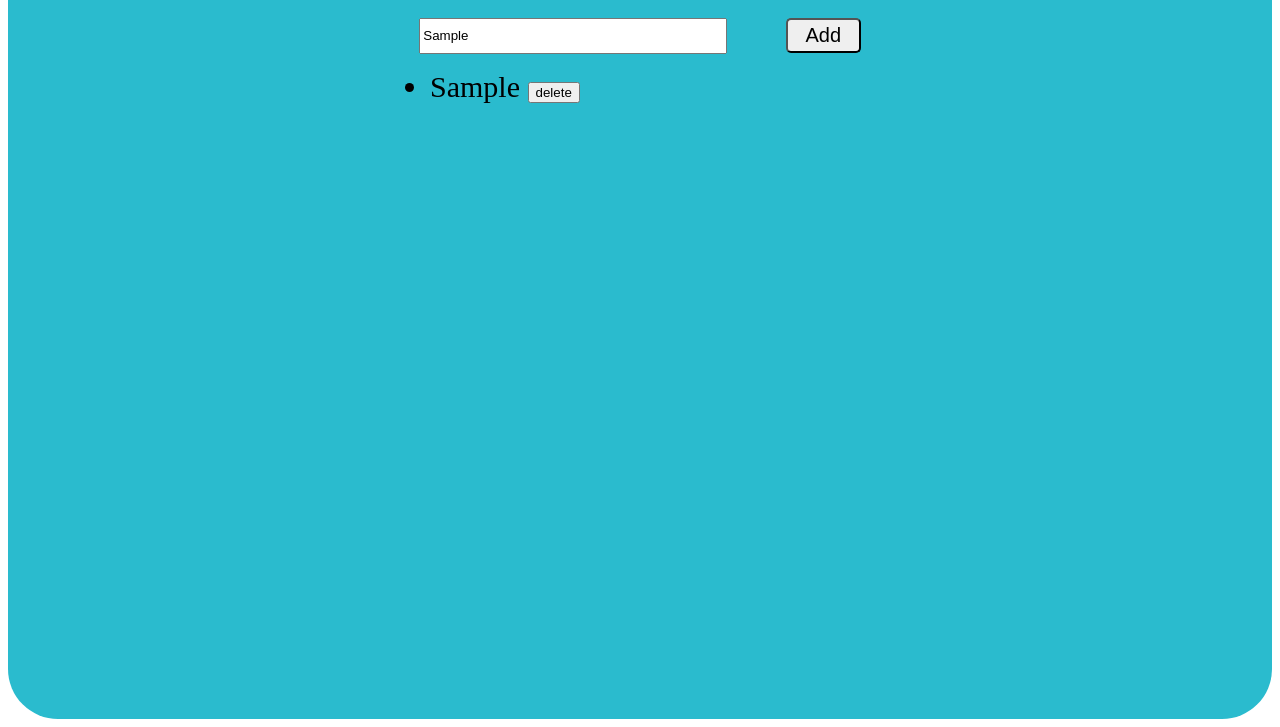
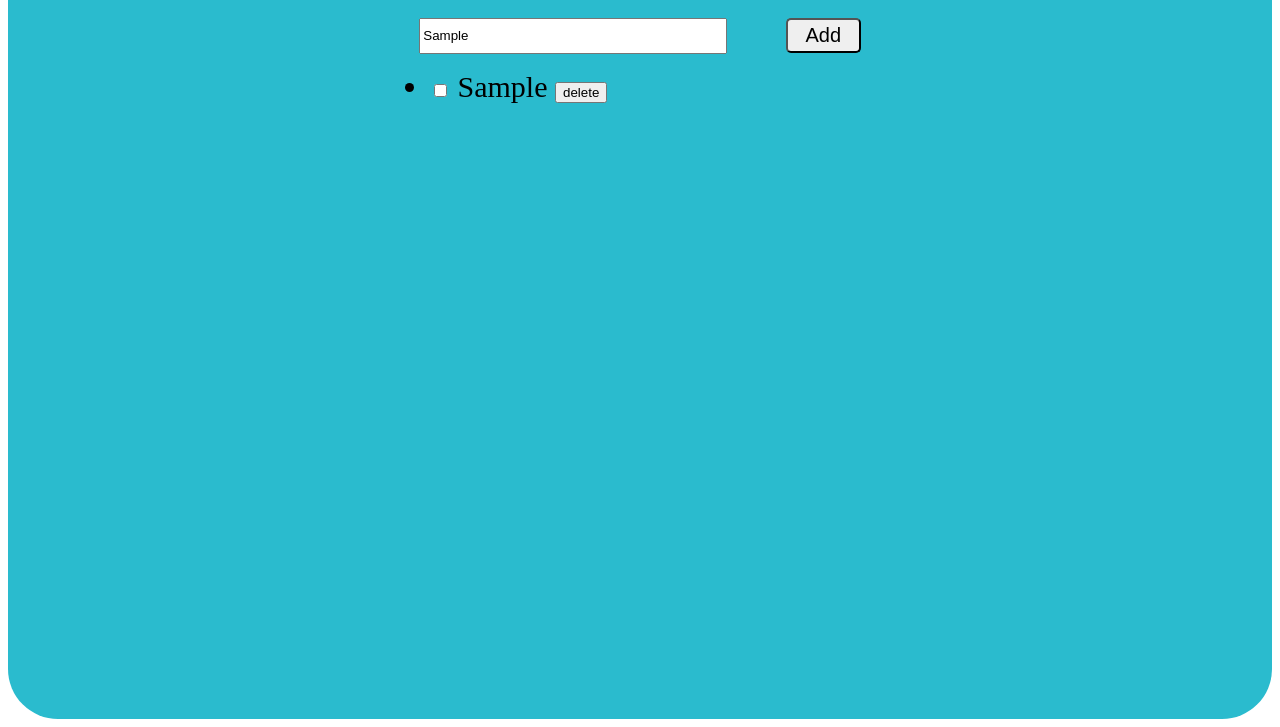
Before and after one commit to archergo1/Rocket_TodoList, a plain HTML site: page index.html in a window 1280 px wide. Both pictures are taken after typing "Sample" into the empty fields and a click on the button "Add". Shown: the part 121-848 px from the top of the page. Drawn offline with Linux system fonts and the light colour scheme.

Commit message:
add checkbox

```diff
--- a/all.js
+++ b/all.js
@@ -9,9 +9,13 @@ let data = [];
 function renderData(){
   let str = '';
   data.forEach(function (item,index) {
-    str+=`<li>${item.content} <input class="delete" type="button" data-num="${index}" value="delete"></li>`
+    str+=`<li>
+    <input class="todo__check" type="checkbox">
+    ${item.content}
+    <input class="delete" type="button" data-num="${index}" value="delete">
+    </li>`
   })
-//
+//   checkbox功能參考自https://hackmd.io/@Heidi-Liu/note-js102-todolist
 //   利用str這個空字串來組出完整資料
   list.innerHTML = str;
 //   將組好的li植入class=list這個ul中
```
Also changed, not shown: index.html (line endings or trailing spaces), style.css (line endings or trailing spaces).
